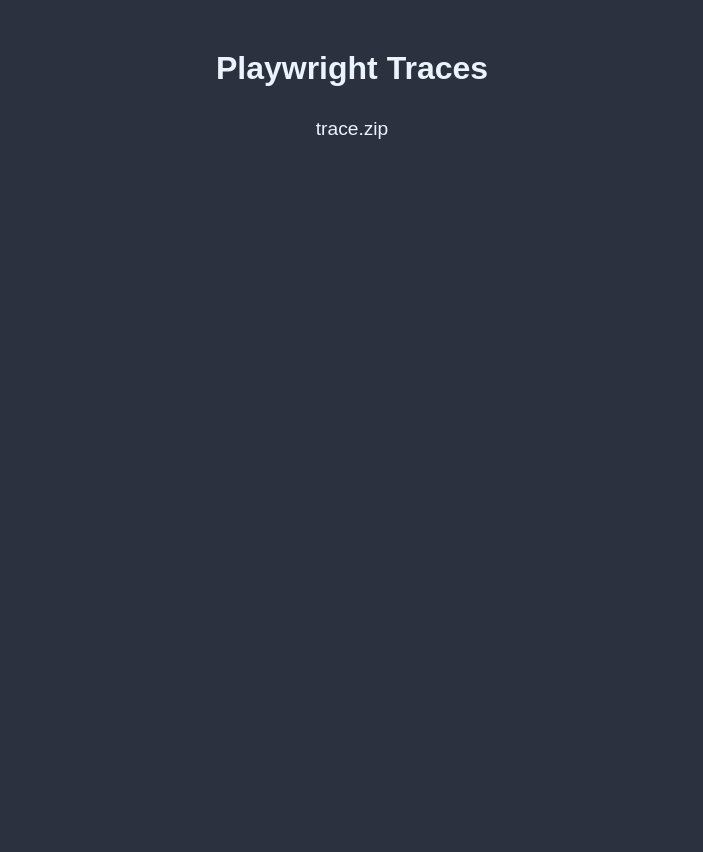
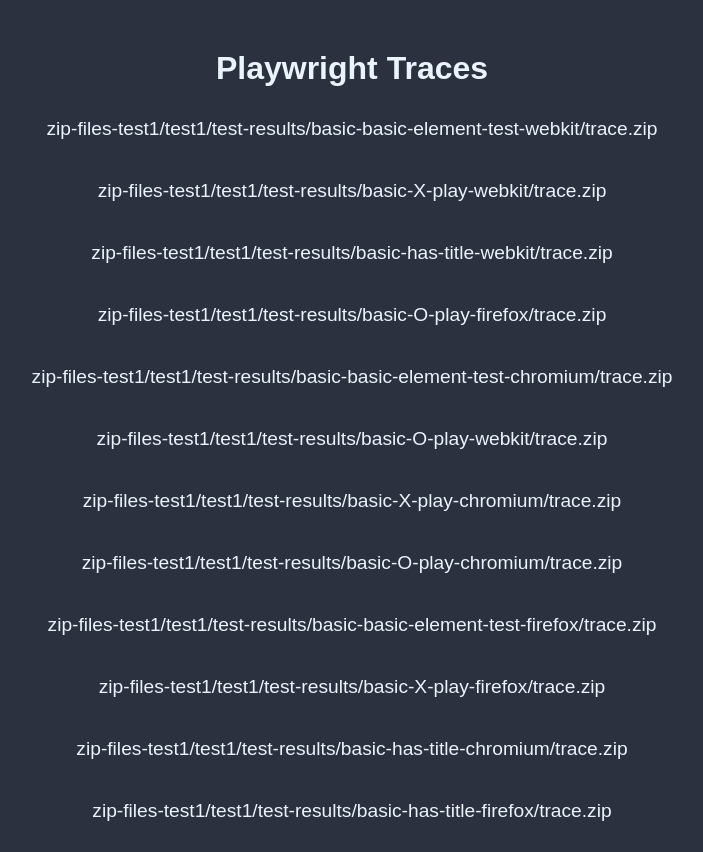
Before and after one commit to Yuankai619/LLM-Generated-web-and-Playwright-E2E-Testing, a plain HTML site: page index.html in a window 1280 px wide. Shown: the whole page, without its empty margins (288-991 px from the left). Before the commit the page ends 800 px from the top, so only its background shows below. Drawn offline with Linux system fonts and the light colour scheme.

Commit message:
deploy: bf4c434a96fe45df89f51863862149731e5abfc1

```diff
--- a/index.html
+++ b/index.html
@@ -28,5 +28,16 @@
     box-shadow: 0px 4px 10px rgba(0, 0, 0, 0.3);
 }
 </style></head><body><h1>Playwright Traces</h1><ul>
-<li><a href='https://trace.playwright.dev/?trace=https://Yuankai619.github.io/LLM-Driven-Code-and-Test-Script-Generation/trace.zip'>trace.zip</a></li>
+<li><a href='https://trace.playwright.dev/?trace=https://Yuankai619.github.io/LLM-Driven-Code-and-Test-Script-Generation/zip-files-test1/test1/test-results/basic-basic-element-test-webkit/trace.zip'>zip-files-test1/test1/test-results/basic-basic-element-test-webkit/trace.zip</a></li>
+<li><a href='https://trace.playwright.dev/?trace=https://Yuankai619.github.io/LLM-Driven-Code-and-Test-Script-Generation/zip-files-test1/test1/test-results/basic-X-play-webkit/trace.zip'>zip-files-test1/test1/test-results/basic-X-play-webkit/trace.zip</a></li>
+<li><a href='https://trace.playwright.dev/?trace=https://Yuankai619.github.io/LLM-Driven-Code-and-Test-Script-Generation/zip-files-test1/test1/test-results/basic-has-title-webkit/trace.zip'>zip-files-test1/test1/test-results/basic-has-title-webkit/trace.zip</a></li>
+<li><a href='https://trace.playwright.dev/?trace=https://Yuankai619.github.io/LLM-Driven-Code-and-Test-Script-Generation/zip-files-test1/test1/test-results/basic-O-play-firefox/trace.zip'>zip-files-test1/test1/test-results/basic-O-play-firefox/trace.zip</a></li>
+<li><a href='https://trace.playwright.dev/?trace=https://Yuankai619.github.io/LLM-Driven-Code-and-Test-Script-Generation/zip-files-test1/test1/test-results/basic-basic-element-test-chromium/trace.zip'>zip-files-test1/test1/test-results/basic-basic-element-test-chromium/trace.zip</a></li>
+<li><a href='https://trace.playwright.dev/?trace=https://Yuankai619.github.io/LLM-Driven-Code-and-Test-Script-Generation/zip-files-test1/test1/test-results/basic-O-play-webkit/trace.zip'>zip-files-test1/test1/test-results/basic-O-play-webkit/trace.zip</a></li>
+<li><a href='https://trace.playwright.dev/?trace=https://Yuankai619.github.io/LLM-Driven-Code-and-Test-Script-Generation/zip-files-test1/test1/test-results/basic-X-play-chromium/trace.zip'>zip-files-test1/test1/test-results/basic-X-play-chromium/trace.zip</a></li>
+<li><a href='https://trace.playwright.dev/?trace=https://Yuankai619.github.io/LLM-Driven-Code-and-Test-Script-Generation/zip-files-test1/test1/test-results/basic-O-play-chromium/trace.zip'>zip-files-test1/test1/test-results/basic-O-play-chromium/trace.zip</a></li>
+<li><a href='https://trace.playwright.dev/?trace=https://Yuankai619.github.io/LLM-Driven-Code-and-Test-Script-Generation/zip-files-test1/test1/test-results/basic-basic-element-test-firefox/trace.zip'>zip-files-test1/test1/test-results/basic-basic-element-test-firefox/trace.zip</a></li>
+<li><a href='https://trace.playwright.dev/?trace=https://Yuankai619.github.io/LLM-Driven-Code-and-Test-Script-Generation/zip-files-test1/test1/test-results/basic-X-play-firefox/trace.zip'>zip-files-test1/test1/test-results/basic-X-play-firefox/trace.zip</a></li>
+<li><a href='https://trace.playwright.dev/?trace=https://Yuankai619.github.io/LLM-Driven-Code-and-Test-Script-Generation/zip-files-test1/test1/test-results/basic-has-title-chromium/trace.zip'>zip-files-test1/test1/test-results/basic-has-title-chromium/trace.zip</a></li>
+<li><a href='https://trace.playwright.dev/?trace=https://Yuankai619.github.io/LLM-Driven-Code-and-Test-Script-Generation/zip-files-test1/test1/test-results/basic-has-title-firefox/trace.zip'>zip-files-test1/test1/test-results/basic-has-title-firefox/trace.zip</a></li>
 </ul></body></html>
```
Also changed, not shown: 13 other files.
